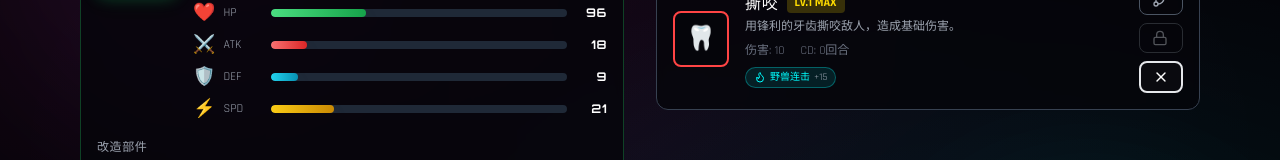
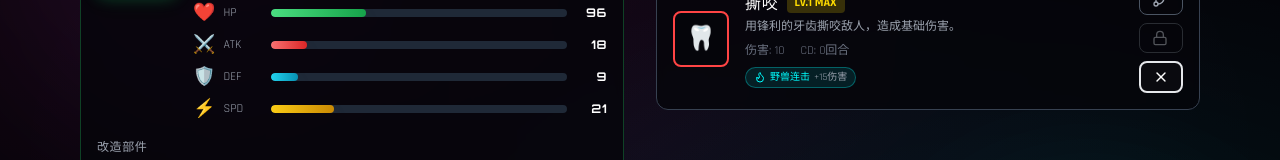
Before and after one commit to StarkXiao/xcf-175, a React (Vite) app: page /skills in a window 1280 px wide. Both pictures are taken after a click on the element 261 px from the left and 303 px from the top of the page. Shown: the part 247-407 px from the top of the page. Built offline with nearby package versions, Linux system fonts and the light colour scheme.

Commit message:
.4228038196736171:77968795b8ceabaa7f8e14eb1303740b_6a27bcd3fe65ede6370895cf.6a27cc60fe65ede637089d60.6a27cc59a881975770c4ac1c:Trae CN.T(2026/6/9 16:32:54)

```diff
--- a/src/data/skills.ts
+++ b/src/data/skills.ts
@@ -755,6 +755,7 @@ export const SKILL_TEMPLATES: SkillTemplate[] = [
         condition: 'specificSkill',
         requiredSkillIds: ['skill_thunder_wave'],
         bonusDamage: 15,
+        teamBuff: { stat: 'atk', value: 10, duration: 2 },
       },
     ],
   },
@@ -1121,6 +1122,7 @@ export const SKILL_TEMPLATES: SkillTemplate[] = [
         condition: 'specificSkill',
         requiredSkillIds: ['skill_thunder'],
         bonusDamage: 15,
+        teamBuff: { stat: 'atk', value: 10, duration: 2 },
       },
     ],
   },
--- a/src/engine/battleEngine.ts
+++ b/src/engine/battleEngine.ts
@@ -42,6 +42,7 @@ interface PassiveContext {
   damage?: number;
   isCrit?: boolean;
   statusApplied?: { type: StatusEffectType; chance: number; duration: number; damage?: number };
+  buffPhase?: boolean;
 }
 
 interface TargetResult {
@@ -476,9 +477,16 @@ export const processPassives = (
 
   const allUnits = [...playerUnits, ...enemyUnits];
   const allies = allUnits.filter(u => u.side === unit.side && u.isAlive);
+  const isBuffPhase = context?.buffPhase === true;
+  const isReactPhase = context?.buffPhase === false;
 
   for (const passive of unit.passives) {
     if (passive.trigger !== trigger) continue;
+
+    if (trigger === 'onAttack') {
+      if (isBuffPhase && (passive.healPercent || passive.statusEffectApply || passive.extraTurnChance)) continue;
+      if (isReactPhase && (passive.statBonus || passive.damageBonus || passive.critBonus)) continue;
+    }
 
     if (passive.hpThreshold) {
       const hpPercent = (unit.currentHp / unit.maxHp) * 100;
@@ -502,10 +510,29 @@ export const processPassives = (
           remainingTurns: 2,
         });
       }
+      if (trigger !== 'onAttack') {
+        logs.push({
+          timestamp: Date.now(),
+          type: 'passive',
+          sourceId: unit.id,
+          sourceName: unit.name,
+          targetId: unit.id,
+          targetName: unit.name,
+          passiveId: passive.id,
+          passiveName: passive.name,
+          message: `${passive.emoji} ${unit.name} 的被动【${passive.name}】触发！${passive.statBonus.stat.toUpperCase()} +${passive.statBonus.value}%！`,
+        });
+      }
     }
 
     if (passive.healPercent) {
-      const healAmount = Math.floor(unit.maxHp * (passive.healPercent / 100));
+      let healAmount: number;
+      if (trigger === 'onAttack' && isReactPhase && context?.damage) {
+        healAmount = Math.floor(context.damage * (passive.healPercent / 100));
+      } else {
+        healAmount = Math.floor(unit.maxHp * (passive.healPercent / 100));
+      }
+      healAmount = Math.max(1, healAmount);
       unit.currentHp = Math.min(unit.maxHp, unit.currentHp + healAmount);
       logs.push({
         timestamp: Date.now(),
@@ -562,6 +589,19 @@ export const processPassives = (
             remainingTurns: 2,
           });
         }
+        if (trigger !== 'onAttack') {
+          logs.push({
+            timestamp: Date.now(),
+            type: 'passive',
+            sourceId: unit.id,
+            sourceName: unit.name,
+            targetId: unit.id,
+            targetName: unit.name,
+            passiveId: passive.id,
+            passiveName: passive.name,
+            message: `${passive.emoji} ${unit.name} 的被动【${passive.name}】触发！攻击力 +${passive.damageBonus}%！`,
+          });
+        }
       }
     }
 
@@ -577,7 +617,7 @@ export const processPassives = (
           remainingTurns: 2,
         });
       }
-      if (!passive.healPercent && !passive.damageBonus && !passive.statBonus) {
+      if (trigger !== 'onAttack') {
         logs.push({
           timestamp: Date.now(),
           type: 'passive',
@@ -814,6 +854,32 @@ export const checkComboTriggers = (
           });
         }
       }
+
+      if (combo.teamBuff) {
+        const teamUnits = allUnits.filter(u => u.side === attacker.side && u.isAlive);
+        for (const teamUnit of teamUnits) {
+          const existingBuff = teamUnit.buffs.find(b => b.stat === combo.teamBuff!.stat);
+          if (existingBuff) {
+            existingBuff.value = Math.max(existingBuff.value, combo.teamBuff.value);
+            existingBuff.remainingTurns = Math.max(existingBuff.remainingTurns, combo.teamBuff.duration);
+          } else {
+            teamUnit.buffs.push({
+              stat: combo.teamBuff.stat,
+              value: combo.teamBuff.value,
+              remainingTurns: combo.teamBuff.duration,
+            });
+          }
+        }
+        logs.push({
+          timestamp: Date.now(),
+          type: 'comboTrigger',
+          sourceId: attacker.id,
+          sourceName: attacker.name,
+          comboTriggerId: combo.id,
+          comboTriggerName: combo.name,
+          message: `${combo.emoji} 组合技【${combo.name}】触发！全队${combo.teamBuff.stat.toUpperCase()} +${combo.teamBuff.value}%！`,
+        });
+      }
     }
   }
 
@@ -1297,6 +1363,9 @@ export const simulateFullBattle = (
 
     let extraTurn = false;
 
+    const preBuffResult = processPassives(unit, 'onAttack', playerUnits, enemyUnits, { buffPhase: true });
+    fullBattleLog.push(...preBuffResult.logs);
+
     const skill = selectSkillForUnit(unit);
     let actionResult: ActionResult;
 
@@ -1314,6 +1383,8 @@ export const simulateFullBattle = (
     fullBattleLog.push(...actionResult.logs);
 
     const allUnits = [...playerUnits, ...enemyUnits];
+    const totalDamage = actionResult.targets.reduce((sum, tr) => sum + tr.damage, 0);
+    const anyCrit = actionResult.targets.some(tr => tr.isCrit);
 
     for (const tr of actionResult.targets) {
       if (tr.damage <= 0) continue;
@@ -1364,13 +1435,14 @@ export const simulateFullBattle = (
       }
     }
 
-    const hasDamage = actionResult.targets.some(tr => tr.damage > 0);
-    if (hasDamage) {
-      const attackResult = processPassives(unit, 'onAttack', playerUnits, enemyUnits, {
-        isCrit: actionResult.targets.some(tr => tr.isCrit),
+    if (totalDamage > 0) {
+      const reactResult = processPassives(unit, 'onAttack', playerUnits, enemyUnits, {
+        buffPhase: false,
+        damage: totalDamage,
+        isCrit: anyCrit,
       });
-      fullBattleLog.push(...attackResult.logs);
-      extraTurn = extraTurn || attackResult.extraTurn;
+      fullBattleLog.push(...reactResult.logs);
+      extraTurn = extraTurn || reactResult.extraTurn;
     }
 
     for (const tr of actionResult.targets) {
--- a/src/pages/Skills.tsx
+++ b/src/pages/Skills.tsx
@@ -140,6 +140,14 @@ export default function Skills() {
                     <span className="text-[10px] text-gray-500">- {branch.passive.description}</span>
                   </div>
                 )}
+                <div className="mt-1 flex gap-3 pl-6 text-[10px] text-gray-600">
+                  {branch.damageModifier && (
+                    <span>伤害 ×{branch.damageModifier}</span>
+                  )}
+                  {branch.cooldownModifier && (
+                    <span>CD {branch.cooldownModifier > 0 ? '+' : ''}{branch.cooldownModifier}</span>
+                  )}
+                </div>
               </div>
             );
           })}
@@ -172,7 +180,10 @@ export default function Skills() {
           >
             <Flame className="w-3 h-3 text-cyber-cyan" />
             <span className="text-[10px] text-cyber-cyan font-bold">{combo.name}</span>
-            <span className="text-[10px] text-gray-400">+{combo.bonusDamage}</span>
+            <span className="text-[10px] text-gray-400">+{combo.bonusDamage}伤害</span>
+            {combo.teamBuff && (
+              <span className="text-[10px] text-cyber-yellow">全队{combo.teamBuff.stat.toUpperCase()}+{combo.teamBuff.value}%</span>
+            )}
           </div>
         ))}
       </div>
@@ -272,8 +283,8 @@ export default function Skills() {
                               {activeBranch ? activeBranch.description : template.description}
                             </p>
                             <div className="flex gap-4 mt-2 text-xs text-gray-500">
-                              <span>伤害: {template.damage}</span>
-                              <span>CD: {template.cooldown}回合</span>
+                              <span>伤害: {activeBranch?.damageModifier ? Math.floor(template.damage * activeBranch.damageModifier) : template.damage}</span>
+                              <span>CD: {activeBranch?.cooldownModifier ? template.cooldown + activeBranch.cooldownModifier : template.cooldown}回合</span>
                               {(template.statusEffect || activeBranch?.statusEffectOverride) && (
                                 <span
                                   style={{ color: STATUS_EFFECT_CONFIG[(activeBranch?.statusEffectOverride || template.statusEffect)!?.type].color }}
--- a/src/store/useGameStore.ts
+++ b/src/store/useGameStore.ts
@@ -12,15 +12,15 @@ import type {
   FormationPosition,
   TargetStrategy,
   ActionPriority,
+  Material,
+  CodexEntry,
   PityState,
   GachaRecord,
+  LimitedPoolConfig,
   GachaPoolType,
-  LimitedPoolConfig,
   GachaMultiResult,
-  Material,
   StarLevel,
   BreakthroughTier,
-  CodexEntry,
 } from '@/types';
 import { ANIMAL_TEMPLATES } from '@/data/animals';
 import { PART_TEMPLATES } from '@/data/parts';
--- a/src/types/index.ts
+++ b/src/types/index.ts
@@ -114,6 +114,7 @@ export interface ComboTrigger {
     duration: number;
     damage?: number;
   };
+  teamBuff?: { stat: 'atk' | 'def' | 'spd'; value: number; duration: number };
 }
 
 export type BattleSide = 'player' | 'enemy';
```
